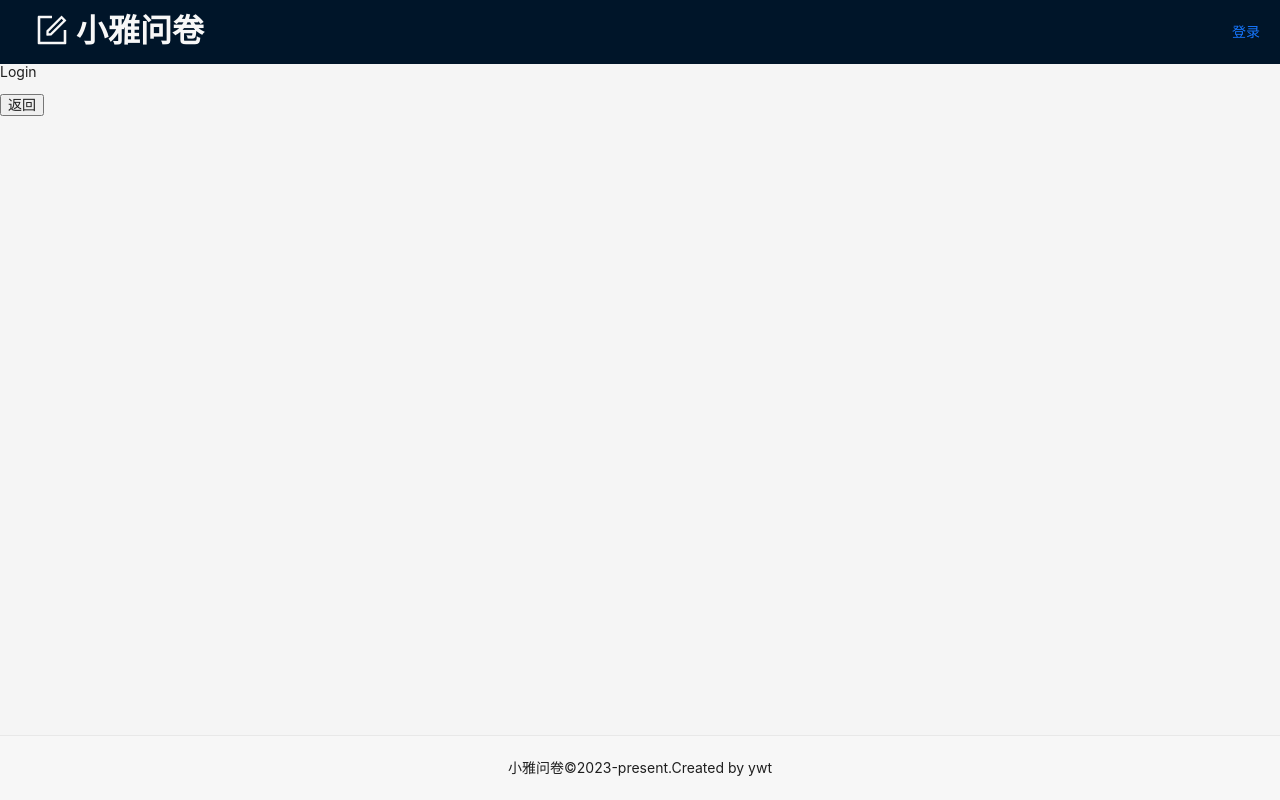
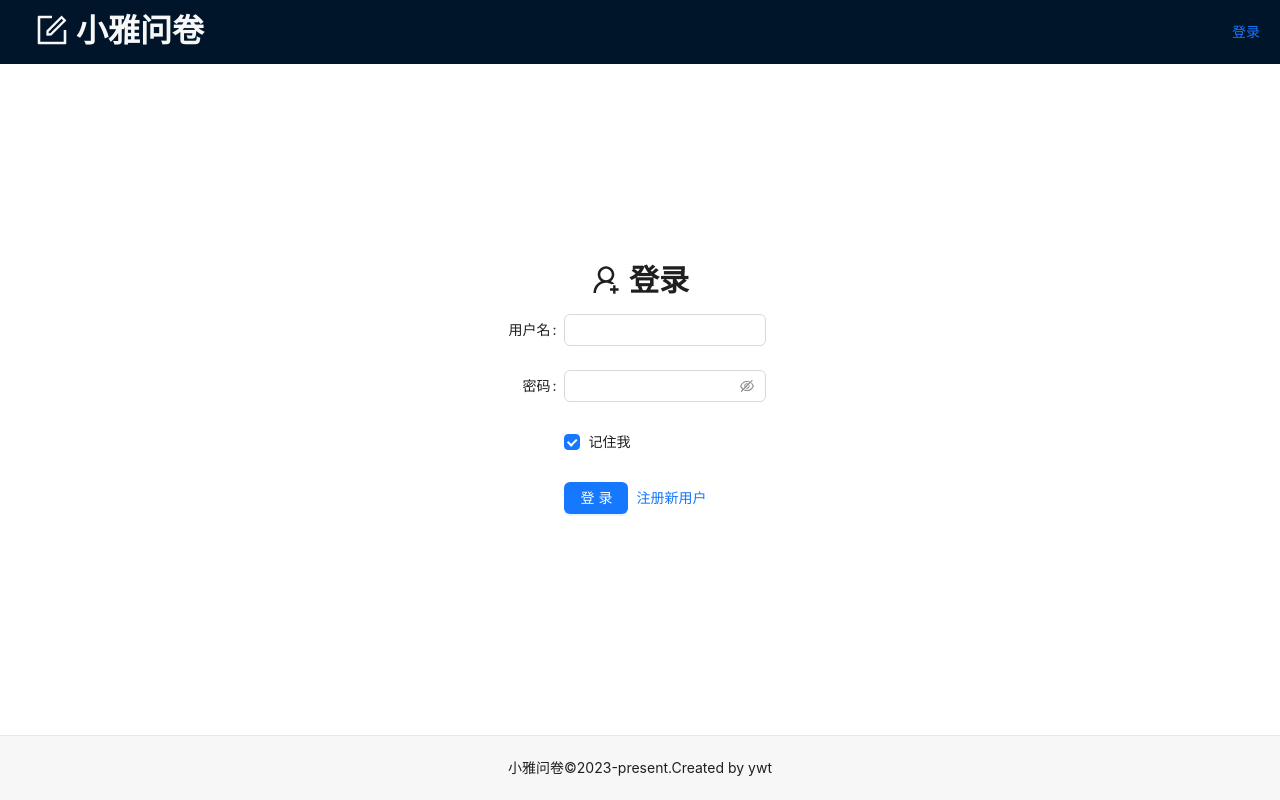
Before and after one commit to coderobt/ywt-lowcode, a React (Create React App) app: page /login in a window 1280 px wide. Built offline with nearby package versions, Linux system fonts and the light colour scheme.

Commit message:
feat: 登录form的构建

```diff
--- /dev/null
+++ b/src/pages/Login.module.scss
@@ -0,0 +1,9 @@
+.container {
+  //居中显示
+  height: calc(100vh - 64px - 65px);
+  background-color: #fff;
+  display: flex;
+  flex-direction: column;
+  justify-content: center;
+  align-items: center;
+}
--- a/src/pages/Login.tsx
+++ b/src/pages/Login.tsx
@@ -1,14 +1,83 @@
-import React, { FC } from 'react'
-import { useNavigate } from 'react-router-dom'
+import React, { FC, useEffect } from 'react'
+import { Link } from 'react-router-dom'
+import { Typography, Space, Form, Input, Button, Checkbox } from 'antd'
+import { UserAddOutlined } from '@ant-design/icons'
+import styles from './Login.module.scss'
+import { REGISTER_PATHNAME } from '@/router/index'
+
+const { Title } = Typography
+
+const USERNAME_KEY = 'USERNAME'
+const PASSWORD_KEY = 'PASSWORD'
+
+function rememberUser(username: string, password: string) {
+  localStorage.setItem(USERNAME_KEY, username)
+  localStorage.setItem(PASSWORD_KEY, password)
+}
+function deleteUserFromStorage() {
+  localStorage.removeItem(USERNAME_KEY)
+  localStorage.removeItem(PASSWORD_KEY)
+}
+function getUserInfoFromStorage() {
+  return {
+    username: localStorage.getItem(USERNAME_KEY),
+    password: localStorage.getItem(PASSWORD_KEY),
+  }
+}
 
 const Login: FC = () => {
-  const navigate = useNavigate()
+  // const nav = useNavigate()
+  const [form] = Form.useForm() //第三方hook
+  useEffect(() => {
+    const { username, password } = getUserInfoFromStorage()
+    form.setFieldsValue({ username, password })
+  }, [])
+  const onFinish = (values: any) => {
+    // console.log(values)
+    const { username, password, remember } = values || {}
+    if (remember) {
+      rememberUser(username, password)
+    } else {
+      deleteUserFromStorage()
+    }
+  }
 
   return (
-    <div>
-      <p>Login</p>
+    <div className={styles.container}>
       <div>
-        <button onClick={() => navigate(-1)}>返回</button>
+        <Space>
+          <Title level={2}>
+            <UserAddOutlined />
+          </Title>
+          <Title level={2}>登录</Title>
+        </Space>
+      </div>
+      <div>
+        <Form
+          initialValues={{ remember: true }}
+          onFinish={onFinish}
+          labelCol={{ span: 6 }}
+          wrapperCol={{ span: 16 }}
+          form={form}
+        >
+          <Form.Item label="用户名" name="username">
+            <Input />
+          </Form.Item>
+          <Form.Item label="密码" name="password">
+            <Input.Password />
+          </Form.Item>
+          <Form.Item name="remember" valuePropName="checked" wrapperCol={{ offset: 6, span: 16 }}>
+            <Checkbox>记住我</Checkbox>
+          </Form.Item>
+          <Form.Item wrapperCol={{ offset: 6, span: 16 }}>
+            <Space>
+              <Button type="primary" htmlType="submit">
+                登录
+              </Button>
+              <Link to={REGISTER_PATHNAME}>注册新用户</Link>
+            </Space>
+          </Form.Item>
+        </Form>
       </div>
     </div>
   )
--- /dev/null
+++ b/src/pages/Register.module.scss
@@ -0,0 +1,9 @@
+.container {
+  //居中显示
+  height: calc(100vh - 64px - 65px);
+  background-color: #fff;
+  display: flex;
+  flex-direction: column;
+  justify-content: center;
+  align-items: center;
+}
--- a/src/pages/Register.tsx
+++ b/src/pages/Register.tsx
@@ -1,7 +1,52 @@
 import React, { FC } from 'react'
+import { Typography, Space, Form, Input, Button } from 'antd'
+import { UserAddOutlined } from '@ant-design/icons'
+import { Link } from 'react-router-dom'
+import styles from './Register.module.scss'
+import { LOGIN_PATHNAME } from '@/router/index'
+
+const { Title } = Typography
 
 const Register: FC = () => {
-  return <p>register</p>
+  const onFinish = (values: any) => {
+    console.log(values)
+  }
+  return (
+    <div className={styles.container}>
+      <div>
+        <Space>
+          <Title level={2}>
+            <UserAddOutlined />
+          </Title>
+          <Title level={2}>注册新用户</Title>
+        </Space>
+      </div>
+      <div>
+        <Form onFinish={onFinish} labelCol={{ span: 6 }} wrapperCol={{ span: 16 }}>
+          <Form.Item label="用户名" name="username">
+            <Input />
+          </Form.Item>
+          <Form.Item label="密码" name="password">
+            <Input.Password />
+          </Form.Item>
+          <Form.Item label="确认密码" name="confirm">
+            <Input.Password />
+          </Form.Item>
+          <Form.Item label="昵称" name="nickname">
+            <Input />
+          </Form.Item>
+          <Form.Item wrapperCol={{ offset: 6, span: 16 }}>
+            <Space>
+              <Button type="primary" htmlType="submit">
+                注册
+              </Button>
+              <Link to={LOGIN_PATHNAME}>已有账户，登录</Link>
+            </Space>
+          </Form.Item>
+        </Form>
+      </div>
+    </div>
+  )
 }
 
 export default Register
```
